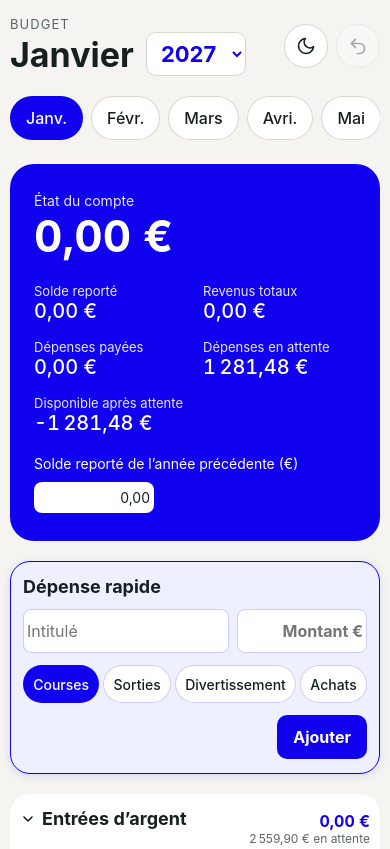
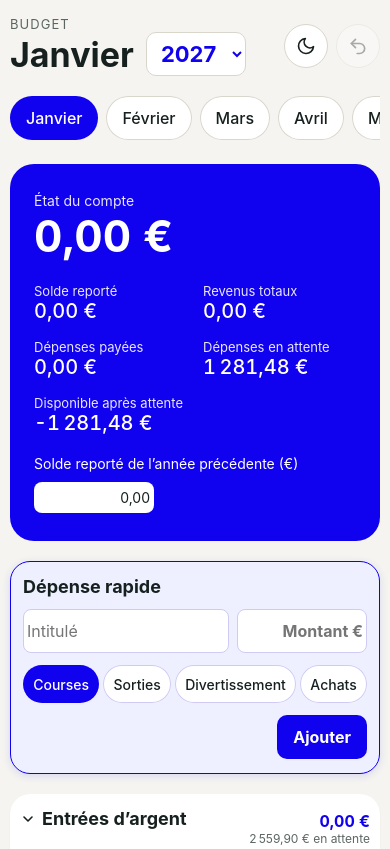
Before and after one commit to martindelfosse/budget, a plain HTML site: page index.html in a window 390 px wide. Shown: the top 849 px of the page. Drawn offline with Linux system fonts and the light colour scheme.

Commit message:
Add files via upload

```diff
--- a/index.html
+++ b/index.html
@@ -205,17 +205,23 @@ function setAmt(k,c,id,v){const x=find(k,c,id);if(!x)return;x.amount=v;if(c)retu
   Object.keys(S.years).forEach(y=>{if(+y>S.year)S.years[y].months.forEach(mo=>hit(mo[k]));});}
 function row(k,c,l){
   return `<div class="row${l.paid?'':' unp'}" data-k="${k||''}" data-c="${c||''}" data-id="${l.id}"><div class="grip" title="Glisser pour réorganiser" draggable="true">${DOTS}</div><input class="cb" type="checkbox" data-f="paid" aria-label="Payé"${l.paid?' checked':''}><input class="in lbl" data-f="label" aria-label="Intitulé" value="${esc(l.label)}"><div class="aw"><input class="in amt" data-f="amount" aria-label="Montant" inputmode="decimal" placeholder="0,00" value="${esc(fixA(l.amount)||l.amount)}"><span aria-hidden="true">€</span></div><button class="x" data-a="del" aria-label="Supprimer la ligne">${XI}</button></div>`;}
-function render(){const oldNav=document.querySelector('.chips'),m=mon();
+function render(){const oldNav=document.querySelector('.chips'),oldLeft=oldNav?oldNav.scrollLeft:0,m=mon();
   $('#app').innerHTML=`<header><div><div class="eb">Budget</div><div class="ti"><h1>${FR[S.mi]}</h1><select class="sel" id="ys" aria-label="Année">${YEARS.map(y=>`<option${y===S.year?' selected':''}>${y}</option>`).join('')}</select></div></div><div class="navs"><button class="nav" id="theme" data-a="theme" aria-label="${document.documentElement.dataset.theme==='dark'?'Passer en mode clair':'Passer en mode sombre'}" title="Mode sombre">${themeIcon()}</button><button class="nav" id="undo" data-a="undo" aria-label="Annuler la dernière action" title="Annuler" disabled><svg width="20" height="20" viewBox="0 0 24 24" fill="none" stroke="currentColor" stroke-width="2" stroke-linecap="round" stroke-linejoin="round" aria-hidden="true"><path d="M9 14L4 9l5-5"/><path d="M4 9h10a6 6 0 010 12h-3"/></svg></button></div></header>
-<nav class="chips">${FR.map((n,i)=>`<button class="chip${i===S.mi?' on':''}" data-a="month" data-i="${i}">${n.slice(0,4)+(n.length>4?'.':'')}</button>`).join('')}</nav>
+<nav class="chips">${FR.map((n,i)=>`<button class="chip${i===S.mi?' on':''}" data-a="month" data-i="${i}">${n}</button>`).join('')}</nav>
 <section class="hero" id="hero"><div><div class="hl">État du compte</div><div class="big" data-b="etat"></div></div><div class="stats">${[0,1,2,3,4].map(i=>`<div><div class="sl" data-b="sl${i}"></div><div class="sv" data-b="sv${i}"></div></div>`).join('')}</div>${S.mi===0?`<div class="sb"><label>Solde reporté de l’année précédente (€) <input class="in sin" data-f="start" inputmode="decimal" value="${esc(cur().start)}"></label>${S.years[S.year-1]?'<button class="add wb" data-a="carry" data-b="carry"></button>':''}</div>`:''}</section>
 <section class="quick"><h2>Dépense rapide</h2><div class="qf"><input class="in qi" id="qL" data-q="L" aria-label="Intitulé" placeholder="Intitulé" value="${esc(S.qL)}"><input class="in qa" data-q="A" aria-label="Montant" inputmode="decimal" placeholder="Montant €" value="${esc(S.qA)}"></div><div class="qc" role="radiogroup" aria-label="Catégorie">${CATS.map(c=>`<button class="qb${c===S.qcat?' on':''}" role="radio" aria-checked="${c===S.qcat}" data-a="qcat" data-c="${c}">${c}</button>`).join('')}</div><div class="qr"><button class="add" data-a="qadd">Ajouter</button><span class="sub" id="qmsg">${esc(S.qMsg)}</span></div></section>
 <div class="secs">${SECS.map(s=>`<section class="card sec${S.fold[s[0]]?' fold':''}"><div class="sh" role="button" tabindex="0" aria-expanded="${!S.fold[s[0]]}" data-a="fold" data-s="${s[0]}"><h2><svg class="chev" width="16" height="16" viewBox="0 0 24 24" fill="none" stroke="currentColor" stroke-width="2.4" stroke-linecap="round" stroke-linejoin="round" aria-hidden="true"><path d="M6 9l6 6 6-6"/></svg>${s[1]}</h2><div class="tr"><div class="tot" data-b="t-${s[0]}"></div><div class="sub" data-b="p-${s[0]}"></div></div></div><div class="body">${m[s[0]].map(l=>row(s[0],null,l)).join('')}<button class="add2" data-a="addLine" data-k="${s[0]}">+ Ajouter une ligne</button></div></section>`).join('')}</div>
 <section class="card${S.fold.pon?' fold':''}"><div class="sh" role="button" tabindex="0" aria-expanded="${!S.fold.pon}" data-a="fold" data-s="pon"><h2><svg class="chev" width="16" height="16" viewBox="0 0 24 24" fill="none" stroke="currentColor" stroke-width="2.4" stroke-linecap="round" stroke-linejoin="round" aria-hidden="true"><path d="M6 9l6 6 6-6"/></svg>Dépenses ponctuelles</h2><div class="tot" data-b="t-pon"></div></div><div class="body"><div class="cats">${CATS.map(c=>`<div class="cat"><div class="ch"><strong>${c}</strong><span class="tot" data-b="t-c-${c}"></span></div>${m.pon[c].map(l=>row(null,c,l)).join('')}<div class="frm" data-c="${c}"><input class="in dl" data-d="L" aria-label="Intitulé de la dépense" placeholder="Intitulé"><input class="in da" data-d="A" aria-label="Montant" inputmode="decimal" placeholder="€"><button class="add" data-a="addPon">Ajouter</button></div></div>`).join('')}</div></div></section>
 ${syncHtml()}`;
-  const nn=document.querySelector('.chips');if(oldNav&&nn&&oldNav!==nn){nn.replaceWith(oldNav);oldNav.querySelectorAll('.chip').forEach((c,i)=>c.classList.toggle('on',i===S.mi));}
+  const nn=document.querySelector('.chips');if(oldNav&&nn&&oldNav!==nn){nn.replaceWith(oldNav);oldNav.scrollLeft=oldLeft;oldNav.querySelectorAll('.chip').forEach((c,i)=>c.classList.toggle('on',i===S.mi));}
   refresh();updUndo();centerChip(!!oldNav);}
-function centerChip(smooth){const on=document.querySelector('.chip.on'),nav=on&&on.parentElement;if(!nav)return;const d=on.getBoundingClientRect().left-nav.getBoundingClientRect().left-(nav.clientWidth-on.offsetWidth)/2;let rm=false;try{rm=matchMedia('(prefers-reduced-motion: reduce)').matches;}catch(e){}if(smooth&&!rm&&nav.scrollTo)nav.scrollTo({left:nav.scrollLeft+d,behavior:'smooth'});else nav.scrollLeft+=d;}
+let navAnim=0;
+function animScroll(nav,to){cancelAnimationFrame(navAnim);const from=nav.scrollLeft,t0=performance.now(),dur=320;const step=t=>{const k=Math.min(1,(t-t0)/dur),e=k<.5?2*k*k:1-Math.pow(-2*k+2,2)/2;nav.scrollLeft=from+(to-from)*e;if(k<1)navAnim=requestAnimationFrame(step);};navAnim=requestAnimationFrame(step);}
+function centerChip(smooth){const on=document.querySelector('.chip.on'),nav=on&&on.parentElement;if(!nav)return;const nr=nav.getBoundingClientRect(),cr=on.getBoundingClientRect();
+  if(!smooth){nav.scrollLeft+=cr.left-nr.left-(nav.clientWidth-on.offsetWidth)/2;return;}
+  const pad=28;let d=0;if(cr.left<nr.left+pad)d=cr.left-nr.left-pad;else if(cr.right>nr.right-pad)d=cr.right-nr.right+pad;
+  if(!d)return;let rm=false;try{rm=matchMedia('(prefers-reduced-motion: reduce)').matches;}catch(e){}
+  if(rm)nav.scrollLeft+=d;else animScroll(nav,nav.scrollLeft+d);}
 function refresh(){const Y=cur(),r=calcYear(Y)[S.mi],m=mon(),B={etat:fmt(r.etat)};
   [[S.mi===0?'Solde reporté':'Reste du mois précédent',r.delta],['Revenus totaux',r.revTot],['Dépenses payées',r.dep],['Dépenses en attente',r.pend],['Disponible après attente',r.etat-r.pend]].forEach((x,i)=>{B['sl'+i]=x[0];B['sv'+i]=fmt(x[1]);});
   SECS.forEach(s=>{const a=m[s[0]],p=sum(a,false);B['t-'+s[0]]=fmt(sum(a,true));B['p-'+s[0]]=p>0?fmt(p)+' en attente':'';});
```
